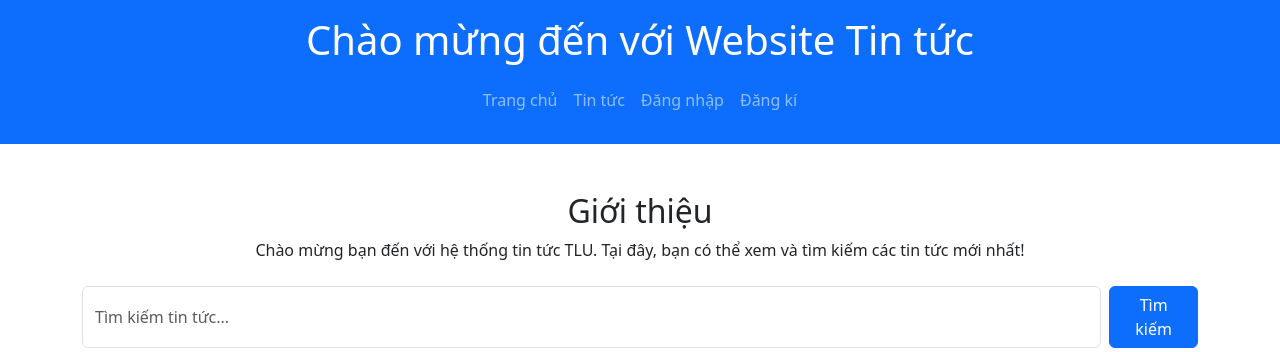
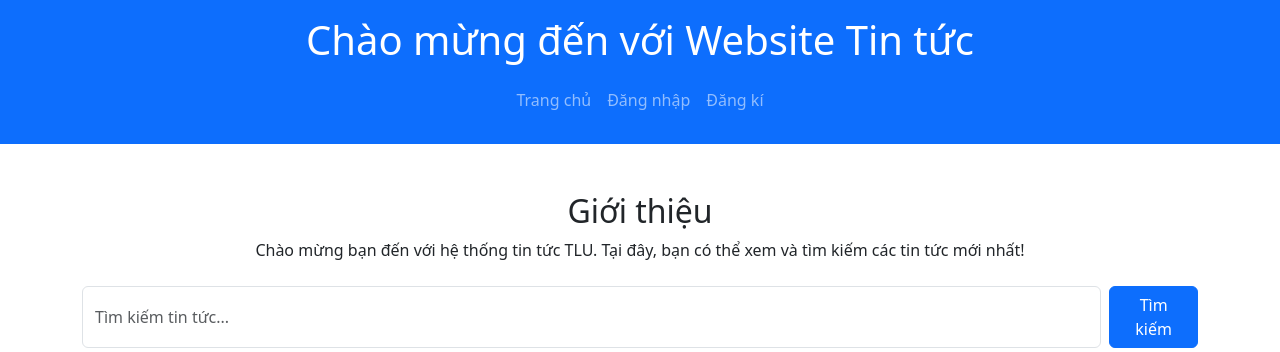
Before and after one commit to chienday/TH2_PHP_WEB, a PHP site: page / in a window 1280 px wide. Shown: the top 352 px of the page. Run offline with PHP 8.4, Linux system fonts and the light colour scheme; data that the repository does not hold is empty.

Commit message:
Update index.php

```diff
--- a/views/home/index.php
+++ b/views/home/index.php
@@ -21,9 +21,6 @@
                         <ul class="navbar-nav mx-auto">
                             <li class="nav-item">
                                 <a class="nav-link" href="index.php?controller=home&action=index">Trang chủ</a>
-                            </li>
-                            <li class="nav-item">
-                                <a class="nav-link" href="index.php?controller=news&action=index">Tin tức</a>
                             </li>
                             <li class="nav-item">
                                 <a class="nav-link" href="index.php?controller=admin&action=login">Đăng nhập</a>
```
